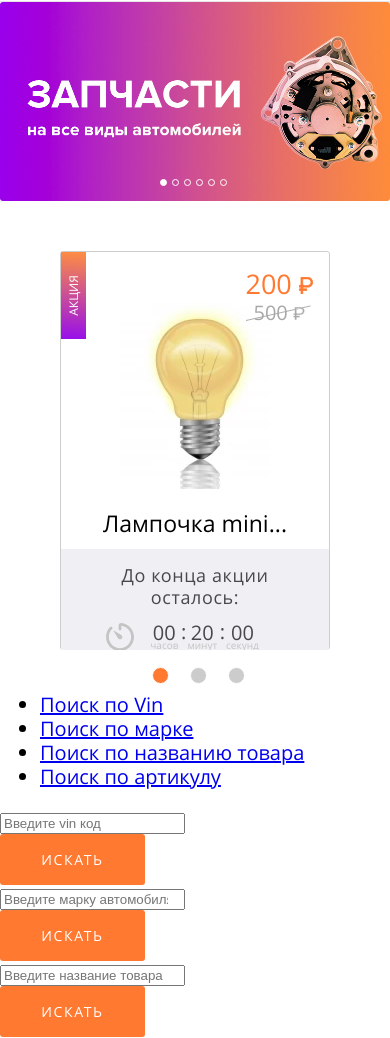
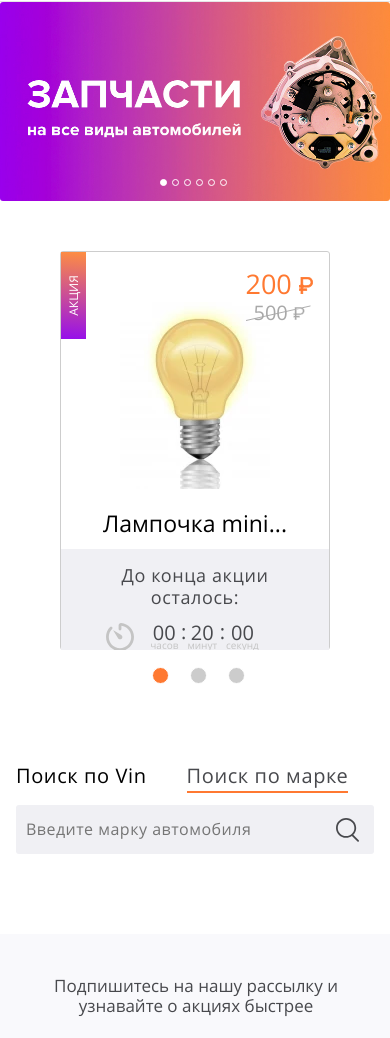
Before and after one commit to Mirror45/spares-shop, a website: page source/index.html in a window 390 px wide. Shown: the part 89-1127 px from the top of the page. Drawn offline with nearby package versions, Linux system fonts and the light colour scheme; files that its build step writes are made by us from their sources; a web font is replaced by a local one.

Commit message:
search and tabs style

```diff
--- /dev/null
+++ b/source/sass/blocks/search.scss
@@ -0,0 +1,142 @@
+.search {
+  padding-top: 70px;
+  padding-bottom: 40px;
+
+  .search-input {
+    display: flex;
+    flex-grow: 1;
+  }
+
+  @media (max-width: 1023px) {
+    .tabs__list-wrap {
+      margin-bottom: 12px;
+      overflow-x: auto;
+      margin-left: -20px;
+      margin-right: -20px;
+    }
+
+    .tabs__item {
+      flex-shrink: 0;
+      margin-right: 20px;
+    }
+
+    .tabs__item:first-child {
+      padding-left: 20px;
+    }
+
+    .tabs__item:last-child {
+      padding-right: 20px;
+    }
+  }
+
+  @media (max-width: 767px) {
+    .tabs__list-wrap {
+      margin-left: -16px;
+      margin-right: -16px;
+    }
+
+    .tabs__item {
+      margin-right: 40px;
+    }
+
+    .tabs__item:first-child {
+      padding-left: 16px;
+    }
+
+    .tabs__item:last-child {
+      padding-right: 16px;
+    }
+
+    .search-input__clear-btn {
+      right: 45px;
+    }
+  }
+}
+
+.search__container {
+  max-width: 1210px;
+  padding: 0 20px;
+  margin: 0 auto;
+
+  @media (max-width: 767px) {
+    padding: 0 16px;
+  }
+}
+
+.search-input {
+  position: relative;
+}
+
+.search__fields {
+  display: flex;
+  letter-spacing: 0.6px;
+
+  input {
+    flex-grow: 1;
+    border: none;
+    font: inherit;
+    color: inherit;
+    padding: 15px 20px;
+    border-radius: 3px;
+    font-size: 16px;
+    line-height: 19px;
+    letter-spacing: 0.5px;
+    background-color: #f0f0f4;
+    outline-offset: -2px;
+  }
+
+  .button {
+    margin-left: -5px;
+  }
+
+  @media (max-width: 767px) {
+    position: relative;
+
+    input {
+      padding-left: 10px;
+      padding-right: 45px;
+      font-size: 16px;
+      line-height: 19px;
+    }
+
+    .button {
+      position: absolute;
+      right: 15px;
+      top: 13px;
+      min-width: auto;
+      padding: 0;
+      background-color: transparent;
+
+      &:hover::before {
+        opacity: 0.6;
+      }
+
+      &:active::before {
+        opacity: 0.3;
+      }
+
+      &::before {
+        content: "";
+        display: block;
+        width: 23px;
+        height: 24px;
+        background-repeat: no-repeat;
+        background-image: url("../img/search-dark.svg");
+      }
+
+      .search__vh-mobile {
+        position: absolute;
+        width: 1px;
+        height: 1px;
+        margin: -1px;
+        border: 0;
+        padding: 0;
+        white-space: nowrap;
+        word-wrap: normal;
+        clip-path: inset(100%);
+        clip: rect(0 0 0 0);
+        overflow: hidden;
+      }
+    }
+  }
+}
--- /dev/null
+++ b/source/sass/blocks/tabs.scss
@@ -0,0 +1,128 @@
+.tabs__list {
+  margin: 0;
+  list-style-type: none;
+  display: flex;
+  padding: 10px 0 25px;
+
+  @media (max-width: 767px) {
+    padding-bottom: 0;
+  }
+}
+
+.tabs__item {
+  margin-right: 25px;
+
+  @media (max-width: 767px) {
+    flex-shrink: 0;
+    margin-right: 40px;
+  }
+}
+
+.tabs__link {
+  text-decoration: none;
+  position: relative;
+  display: block;
+  padding: 11px 0 4px;
+  font-size: 20px;
+  line-height: 24px;
+  letter-spacing: 0.6px;
+  color: #000000;
+
+  &::before {
+    content: "";
+    display: block;
+    position: absolute;
+    bottom: 0;
+    left: 0;
+    right: 0;
+    height: 2px;
+    background-color: transparent;
+  }
+
+  &:hover {
+    opacity: 0.6;
+  }
+
+  &:active {
+    opacity: 0.3;
+  }
+
+  @media (max-width: 767px) {
+    padding-bottom: 5px;
+  }
+}
+
+.tabs__link--active {
+  font-weight: 700;
+  color: #48494d;
+
+  &::before {
+    background-color: #ff7931;
+  }
+
+  &:active,
+  &:hover {
+    opacity: 1;
+    cursor: default;
+  }
+}
+
+.tabs--no-underline {
+  .tabs__link {
+    padding: 11px 20px;
+    border-radius: 5px;
+  }
+
+  .tabs__link::before {
+    content: none;
+  }
+
+  .tabs__link--active {
+    font-weight: 700;
+    color: #48494d;
+    background-color: #f0f0f4;
+  }
+
+  @media (max-width: 767px) {
+    .tabs__link {
+      padding-left: 0;
+      padding-right: 0;
+      padding-bottom: 5px;
+    }
+
+    .tabs__link::before {
+      content: "";
+      display: block;
+      position: absolute;
+      bottom: 0;
+      left: 0;
+      right: 0;
+      height: 2px;
+      background-color: transparent;
+    }
+
+    .tabs__link--active {
+      background-color: transparent;
+    }
+
+    .tabs__link--active::before {
+      background-color: #ff7931;
+    }
+  }
+
+}
+
+.tabs__panel {
+  display: none;
+}
+
+.tabs__panel--active {
+  display: block;
+}
+
+.tabs__list-wrap {
+  @media (max-width: 767px) {
+    margin-bottom: 12px;
+    overflow-x: auto;
+  }
+}
--- a/source/sass/style.scss
+++ b/source/sass/style.scss
@@ -21,4 +21,6 @@
 @import "blocks/slider.scss";
 @import "blocks/action.scss";
 @import "blocks/countdown.scss";
+@import "blocks/search.scss";
+@import "blocks/tabs.scss";
 @import "blocks/page-footer.scss";
```
Also changed, not shown: source/img/search-dark.svg (added).
